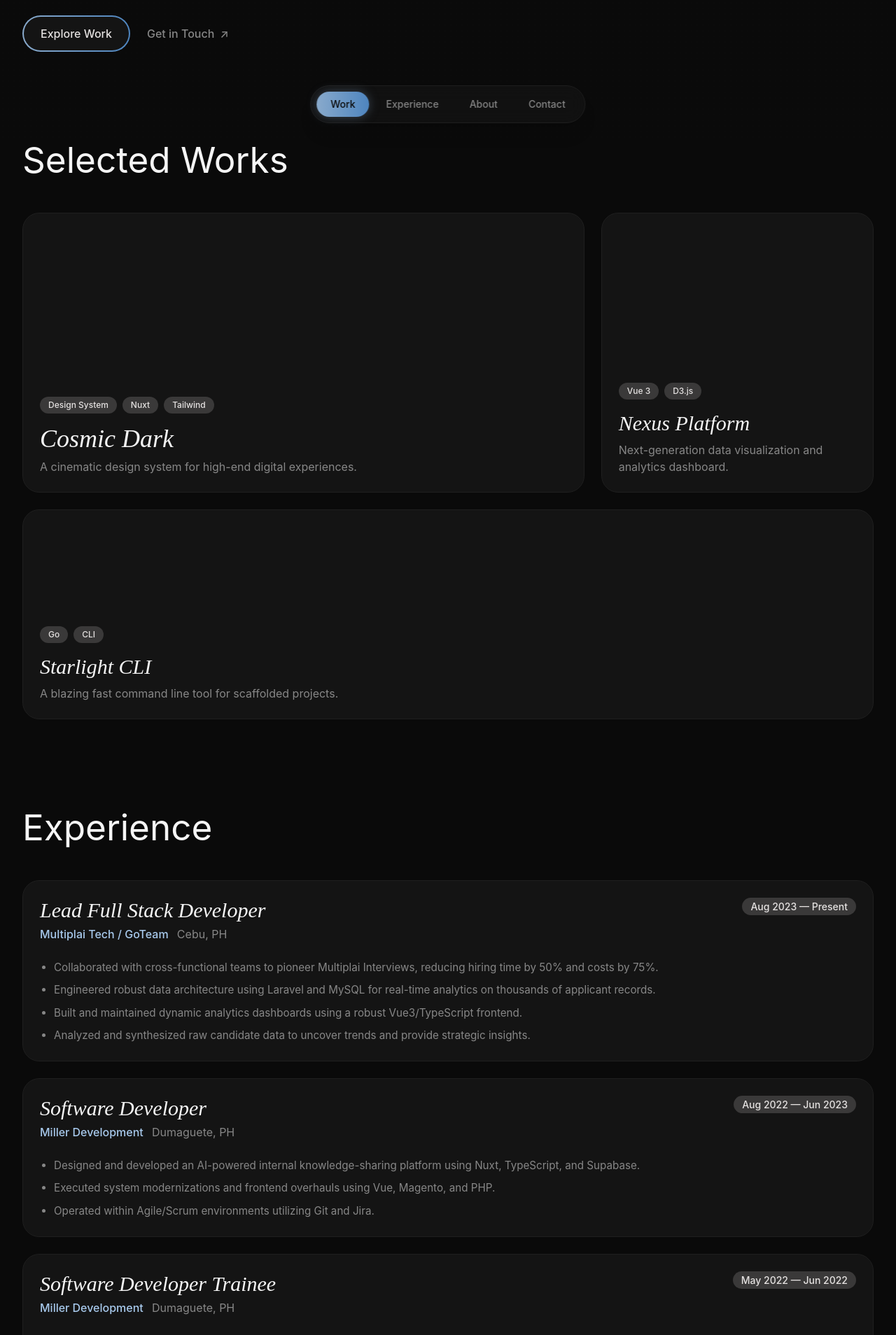
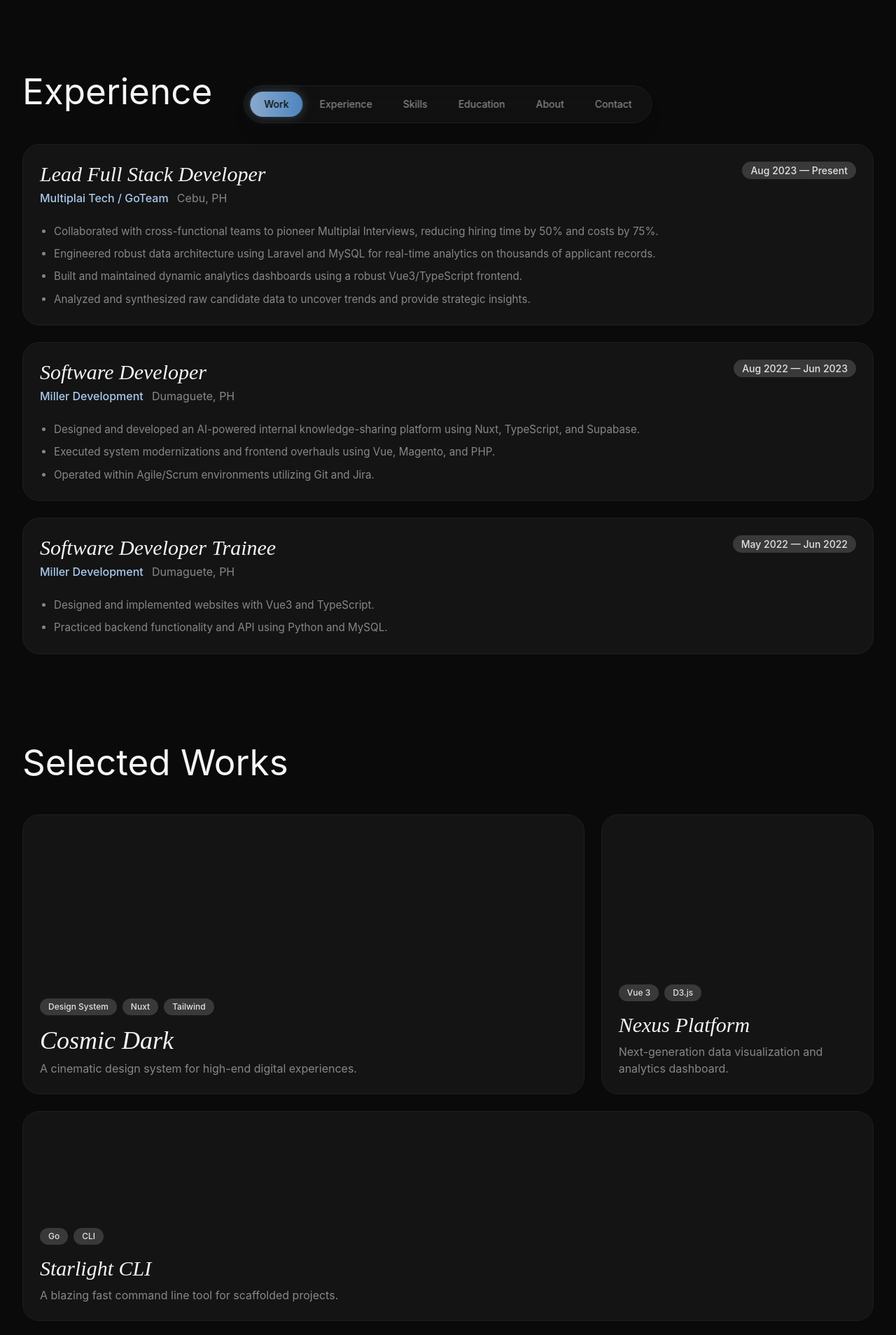
Before and after one commit to j-umbac/JoshuaUmbacPortfolio, a Nuxt app: page / in a window 1280 px wide. Shown: the part 600-2508 px from the top of the page at 70% size. Built offline with nearby package versions, Linux system fonts and the light colour scheme.

Commit message:
feat: add sections

```diff
--- a/app/layouts/default.vue
+++ b/app/layouts/default.vue
@@ -6,6 +6,8 @@ import type { NavItem } from '~/types'
 const navItems = ref<NavItem[]>([
   { label: 'Work', href: '#work' },
   { label: 'Experience', href: '#experience' },
+  { label: 'Skills', href: '#skills' },
+  { label: 'Education', href: '#education' },
   { label: 'About', href: '#about' },
   { label: 'Contact', href: '#contact' }
 ])
--- a/app/pages/index.vue
+++ b/app/pages/index.vue
@@ -4,7 +4,7 @@ import BentoCard from '~/components/BentoCard.vue'
 import Button from '~/components/ui/Button.vue'
 import StatusIndicator from '~/components/StatusIndicator.vue'
 import LoadingCounter from '~/components/LoadingCounter.vue'
-import type { ProjectData, ExperienceData } from '~/types'
+import type { ProjectData, ExperienceData, EducationData } from '~/types'
 
 const isLoaded = ref(false)
 
@@ -71,6 +71,28 @@ const experiences = ref<ExperienceData[]>([
     ]
   }
 ])
+
+const skills = {
+  languages: ['TypeScript', 'PHP', 'JavaScript', 'C++', 'SQL', 'HTML', 'CSS', 'Python'],
+  frameworks: ['Vue', 'Laravel', 'Nuxt', '.NET', 'React', 'Tailwind', 'n8n'],
+  tools: ['Docker', 'Git', 'Jira', 'AWS', 'WSL', 'Vapor', 'Firebase', 'Figma', 'Cursor', 'Claude Code', 'AI Automation']
+}
+
+const education = ref<EducationData[]>([
+  {
+    id: '1',
+    degree: 'Bachelor of Science in Computer Engineering',
+    institution: 'Silliman University',
+    period: 'June 2022',
+    honors: 'QPA: 3.47, Cum Laude',
+    coursework: 'Data Structures and Algorithms, OOP, System Administration, Embedded Systems',
+    awards: [
+      'Class Honor, Silliman University (2018 — 2021)',
+      'College Honor, Silliman University (2022)',
+      'Academic Scholarship, Silliman University (2018 — 2022)'
+    ]
+  }
+])
 </script>
 
 <template>
@@ -87,7 +109,7 @@ const experiences = ref<ExperienceData[]>([
       <section class="min-h-[80vh] flex flex-col justify-center py-section-v-padding">
         <div class="space-y-6 max-w-4xl">
           <StatusIndicator text="Available for new projects" />
-          <h1 class="font-display text-headline-hero text-text">
+          <h1 class="font-display text-xl text-text">
             Crafting digital <br />
             <span class="text-transparent bg-clip-text bg-accent-gradient">masterpieces.</span>
           </h1>
@@ -100,52 +122,7 @@ const experiences = ref<ExperienceData[]>([
           </div>
         </div>
       </section>
-
-      <!-- Featured Work (Bento Grid) -->
-      <section id="work" class="py-section-v-padding scroll-mt-24">
-        <h2 class="font-sans text-headline-section mb-12">Selected Works</h2>
-
-        <div class="grid grid-cols-1 md:grid-cols-2 lg:grid-cols-3 gap-bento-gap">
-          <!-- Main featured item spans 2 columns on desktop -->
-          <BentoCard class="md:col-span-2 lg:col-span-2 min-h-[400px]">
-            <div class="mt-auto">
-              <div class="flex flex-wrap gap-2 mb-4">
-                <span v-for="tag in projects[0].tags" :key="tag" class="text-xs font-medium px-3 py-1 rounded-pill bg-surface-bright text-on-surface">
-                  {{ tag }}
-                </span>
-              </div>
-              <h3 class="font-display text-4xl mb-2">{{ projects[0].title }}</h3>
-              <p class="text-muted">{{ projects[0].description }}</p>
-            </div>
-          </BentoCard>
-
-          <BentoCard class="min-h-[400px]">
-            <div class="mt-auto">
-              <div class="flex flex-wrap gap-2 mb-4">
-                <span v-for="tag in projects[1].tags" :key="tag" class="text-xs font-medium px-3 py-1 rounded-pill bg-surface-bright text-on-surface">
-                  {{ tag }}
-                </span>
-              </div>
-              <h3 class="font-display text-3xl mb-2">{{ projects[1].title }}</h3>
-              <p class="text-muted">{{ projects[1].description }}</p>
-            </div>
-          </BentoCard>
-
-          <BentoCard class="md:col-span-2 lg:col-span-3 min-h-[300px]">
-            <div class="mt-auto">
-              <div class="flex flex-wrap gap-2 mb-4">
-                <span v-for="tag in projects[2].tags" :key="tag" class="text-xs font-medium px-3 py-1 rounded-pill bg-surface-bright text-on-surface">
-                  {{ tag }}
-                </span>
-              </div>
-              <h3 class="font-display text-3xl mb-2">{{ projects[2].title }}</h3>
-              <p class="text-muted">{{ projects[2].description }}</p>
-            </div>
-          </BentoCard>
-        </div>
-      </section>
-
-      <!-- Experience Section -->
+            <!-- Experience Section -->
       <section id="experience" class="py-section-v-padding scroll-mt-24">
         <h2 class="font-sans text-headline-section mb-12">Experience</h2>
 
@@ -169,6 +146,116 @@ const experiences = ref<ExperienceData[]>([
           </BentoCard>
         </div>
       </section>
+      <!-- Featured Work (Bento Grid) -->
+      <section id="work" class="py-section-v-padding scroll-mt-24">
+        <h2 class="font-sans text-headline-section mb-12">Selected Works</h2>
+
+        <div class="grid grid-cols-1 md:grid-cols-2 lg:grid-cols-3 gap-bento-gap">
+          <!-- Main featured item spans 2 columns on desktop -->
+          <BentoCard class="md:col-span-2 lg:col-span-2 min-h-[400px]">
+            <div class="mt-auto">
+              <div class="flex flex-wrap gap-2 mb-4">
+                <span v-for="tag in projects[0]?.tags" :key="tag" class="text-xs font-medium px-3 py-1 rounded-pill bg-surface-bright text-on-surface">
+                  {{ tag }}
+                </span>
+              </div>
+              <h3 class="font-display text-4xl mb-2">{{ projects[0]?.title }}</h3>
+              <p class="text-muted">{{ projects[0]?.description }}</p>
+            </div>
+          </BentoCard>
+
+          <BentoCard class="min-h-[400px]">
+            <div class="mt-auto">
+              <div class="flex flex-wrap gap-2 mb-4">
+                <span v-for="tag in projects[1]?.tags" :key="tag" class="text-xs font-medium px-3 py-1 rounded-pill bg-surface-bright text-on-surface">
+                  {{ tag }}
+                </span>
+              </div>
+              <h3 class="font-display text-3xl mb-2">{{ projects[1]?.title }}</h3>
+              <p class="text-muted">{{ projects[1]?.description }}</p>
+            </div>
+          </BentoCard>
+
+          <BentoCard class="md:col-span-2 lg:col-span-3 min-h-[300px]">
+            <div class="mt-auto">
+              <div class="flex flex-wrap gap-2 mb-4">
+                <span v-for="tag in projects[2]?.tags" :key="tag" class="text-xs font-medium px-3 py-1 rounded-pill bg-surface-bright text-on-surface">
+                  {{ tag }}
+                </span>
+              </div>
+              <h3 class="font-display text-3xl mb-2">{{ projects[2]?.title }}</h3>
+              <p class="text-muted">{{ projects[2]?.description }}</p>
+            </div>
+          </BentoCard>
+        </div>
+      </section>
+
+      <!-- Technical Skills Section -->
+      <section id="skills" class="py-section-v-padding scroll-mt-24">
+        <h2 class="font-sans text-headline-section mb-12">Technical Skills</h2>
+
+        <div class="grid grid-cols-1 md:grid-cols-3 gap-bento-gap">
+          <BentoCard>
+            <h3 class="font-display text-3xl mb-4 text-primary">Languages</h3>
+            <div class="flex flex-wrap gap-2">
+              <span v-for="skill in skills.languages" :key="skill" class="text-sm font-medium px-3 py-1 rounded-pill bg-surface-bright text-on-surface border border-outline/20">
+                {{ skill }}
+              </span>
+            </div>
+          </BentoCard>
+
+          <BentoCard>
+            <h3 class="font-display text-3xl mb-4 text-primary">Frameworks</h3>
+            <div class="flex flex-wrap gap-2">
+              <span v-for="skill in skills.frameworks" :key="skill" class="text-sm font-medium px-3 py-1 rounded-pill bg-surface-bright text-on-surface border border-outline/20">
+                {{ skill }}
+              </span>
+            </div>
+          </BentoCard>
+
+          <BentoCard>
+            <h3 class="font-display text-3xl mb-4 text-primary">Tools & DevOps</h3>
+            <div class="flex flex-wrap gap-2">
+              <span v-for="skill in skills.tools" :key="skill" class="text-sm font-medium px-3 py-1 rounded-pill bg-surface-bright text-on-surface border border-outline/20">
+                {{ skill }}
+              </span>
+            </div>
+          </BentoCard>
+        </div>
+      </section>
+
+      <!-- Education Section -->
+      <section id="education" class="py-section-v-padding scroll-mt-24">
+        <h2 class="font-sans text-headline-section mb-12">Education</h2>
+
+        <div class="flex flex-col gap-bento-gap">
+          <BentoCard v-for="edu in education" :key="edu.id" class="w-full">
+            <div class="flex flex-col md:flex-row md:items-start justify-between mb-4">
+              <div>
+                <h3 class="font-display text-3xl mb-1">{{ edu.degree }}</h3>
+                <p class="text-primary font-medium">{{ edu.institution }}</p>
+                <p v-if="edu.honors" class="text-tertiary mt-1 font-medium">{{ edu.honors }}</p>
+              </div>
+              <div class="mt-2 md:mt-0">
+                <span class="text-sm font-medium px-3 py-1 rounded-pill bg-surface-bright text-on-surface">{{ edu.period }}</span>
+              </div>
+            </div>
+
+            <div class="mt-4 text-muted text-body-md" v-if="edu.coursework">
+              <strong class="text-on-surface">Relevant Coursework:</strong> {{ edu.coursework }}
+            </div>
+
+            <div class="mt-6" v-if="edu.awards && edu.awards.length > 0">
+              <h4 class="font-sans font-semibold text-on-surface mb-2">Awards & Scholarships</h4>
+              <ul class="list-disc list-outside ml-5 space-y-1 text-muted text-body-md">
+                <li v-for="(award, index) in edu.awards" :key="index">
+                  {{ award }}
+                </li>
+              </ul>
+            </div>
+          </BentoCard>
+        </div>
+      </section>
     </div>
   </div>
 </template>
```
Also changed, not shown: app/types/index.ts (+10 -0 lines).
